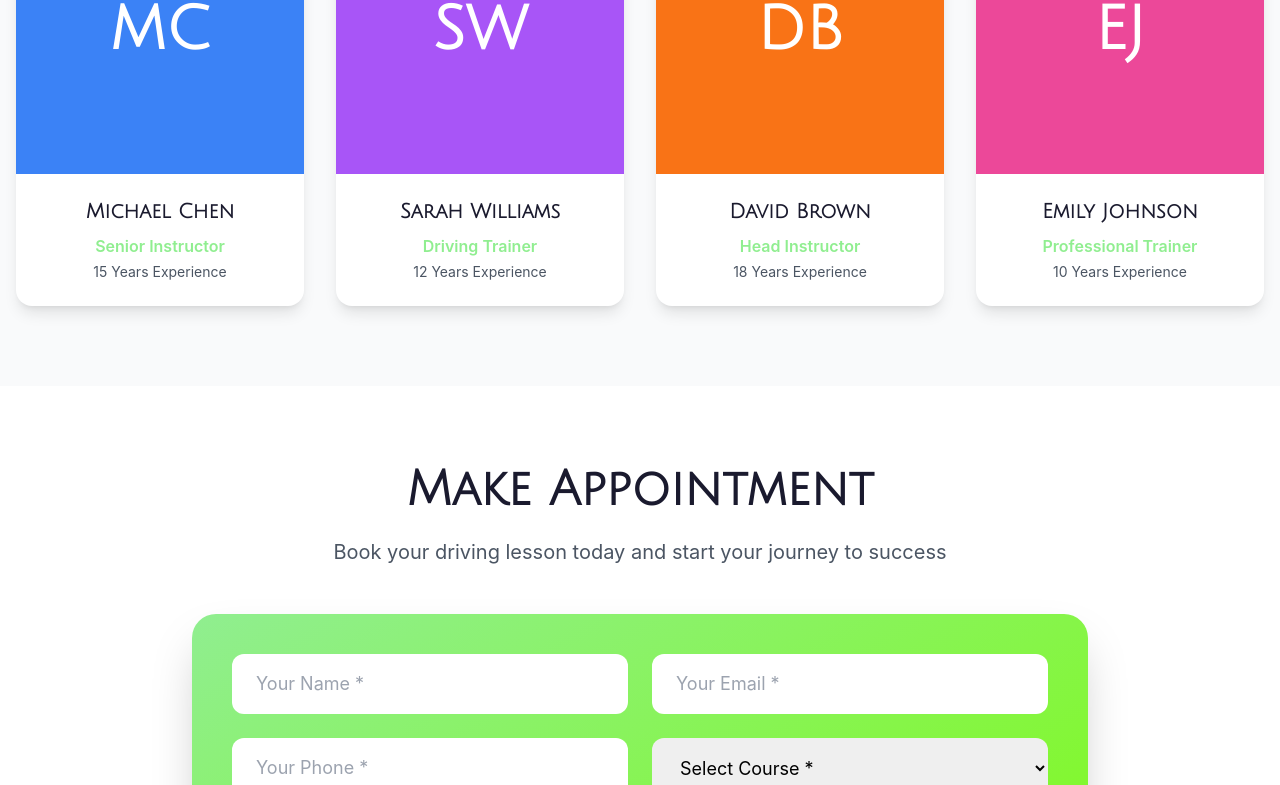
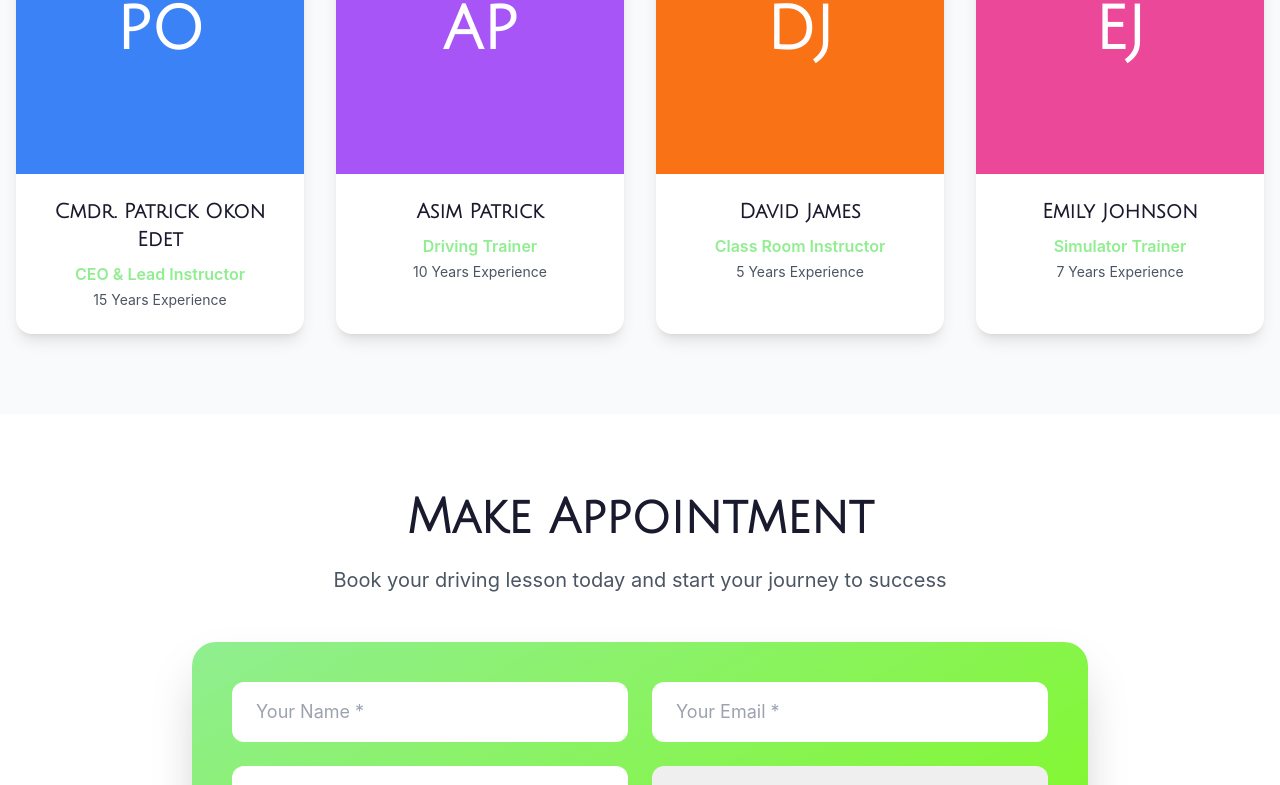
Before and after one commit to asimpat/driving_school, a React (Vite) app: page / in a window 1280 px wide. Shown: the part 4643-5428 px from the top of the page. Built offline with nearby package versions, Linux system fonts and the light colour scheme.

Commit message:
fixed about, instructor and testimonal section

```diff
--- a/src/components/InstructorSection.jsx
+++ b/src/components/InstructorSection.jsx
@@ -1,33 +1,33 @@
 const InstructorsSection = () => {
   const instructors = [
     {
-      name: "Michael Chen",
-      role: "Senior Instructor",
+      name: "Cmdr. Patrick Okon Edet",
+      role: "CEO & Lead Instructor",
       experience: "15 Years",
       image: null, // Replace with your image URL: "/path/to/image.jpg"
-      initials: "MC",
+      initials: "PO",
       bgColor: "bg-blue-500",
     },
     {
-      name: "Sarah Williams",
+      name: "Asim Patrick",
       role: "Driving Trainer",
-      experience: "12 Years",
+      experience: "10 Years",
       image: null, // Replace with your image URL
-      initials: "SW",
+      initials: "AP",
       bgColor: "bg-purple-500",
     },
     {
-      name: "David Brown",
-      role: "Head Instructor",
-      experience: "18 Years",
+      name: "David James",
+      role: "Class Room Instructor",
+      experience: "5 Years",
       image: null, // Replace with your image URL
-      initials: "DB",
+      initials: "DJ",
       bgColor: "bg-orange-500",
     },
     {
       name: "Emily Johnson",
-      role: "Professional Trainer",
-      experience: "10 Years",
+      role: "Simulator Trainer",
+      experience: "7 Years",
       image: null, // Replace with your image URL
       initials: "EJ",
       bgColor: "bg-pink-500",
```
Also changed, not shown: src/assets/img/asim.png (added).
